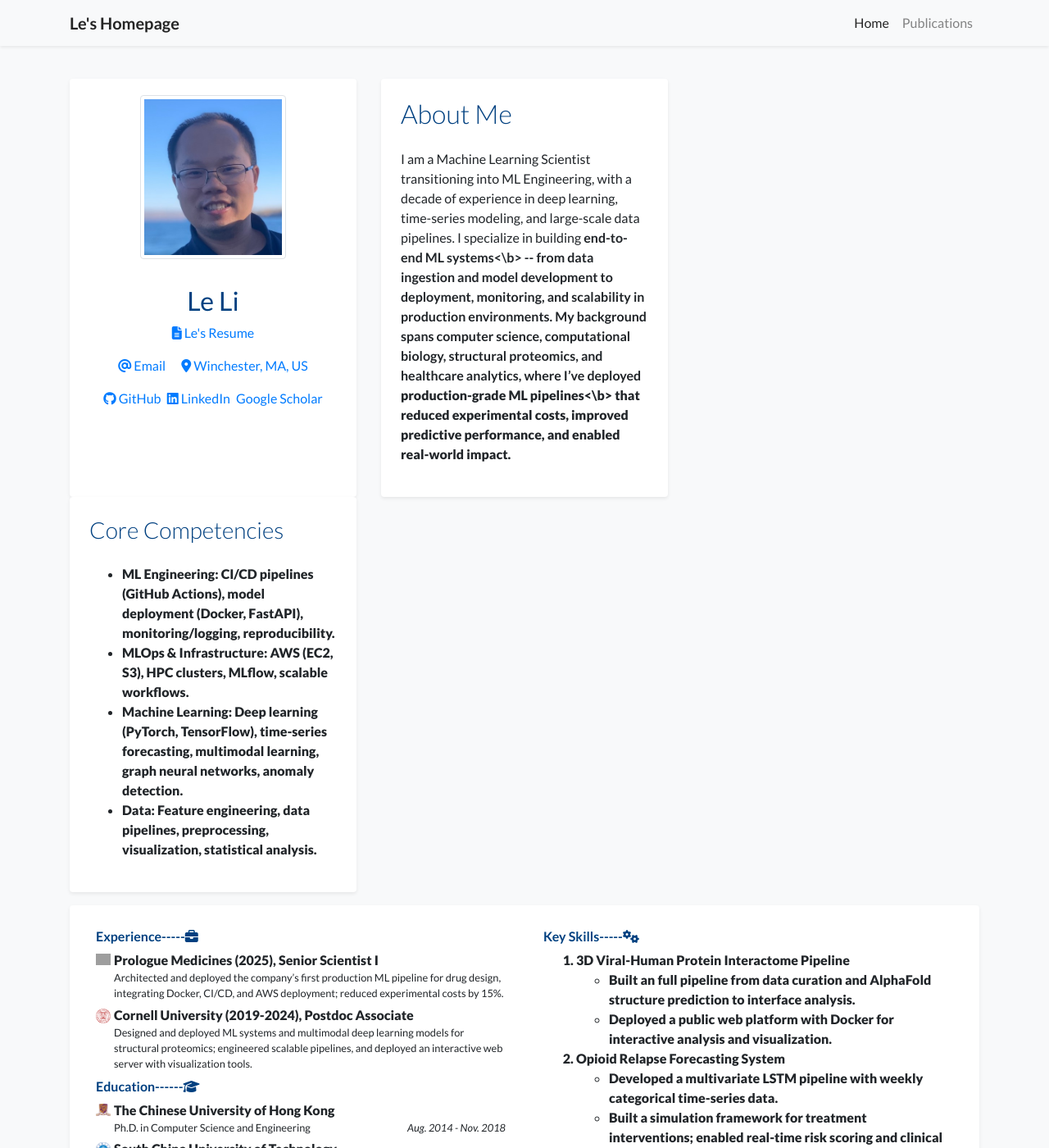
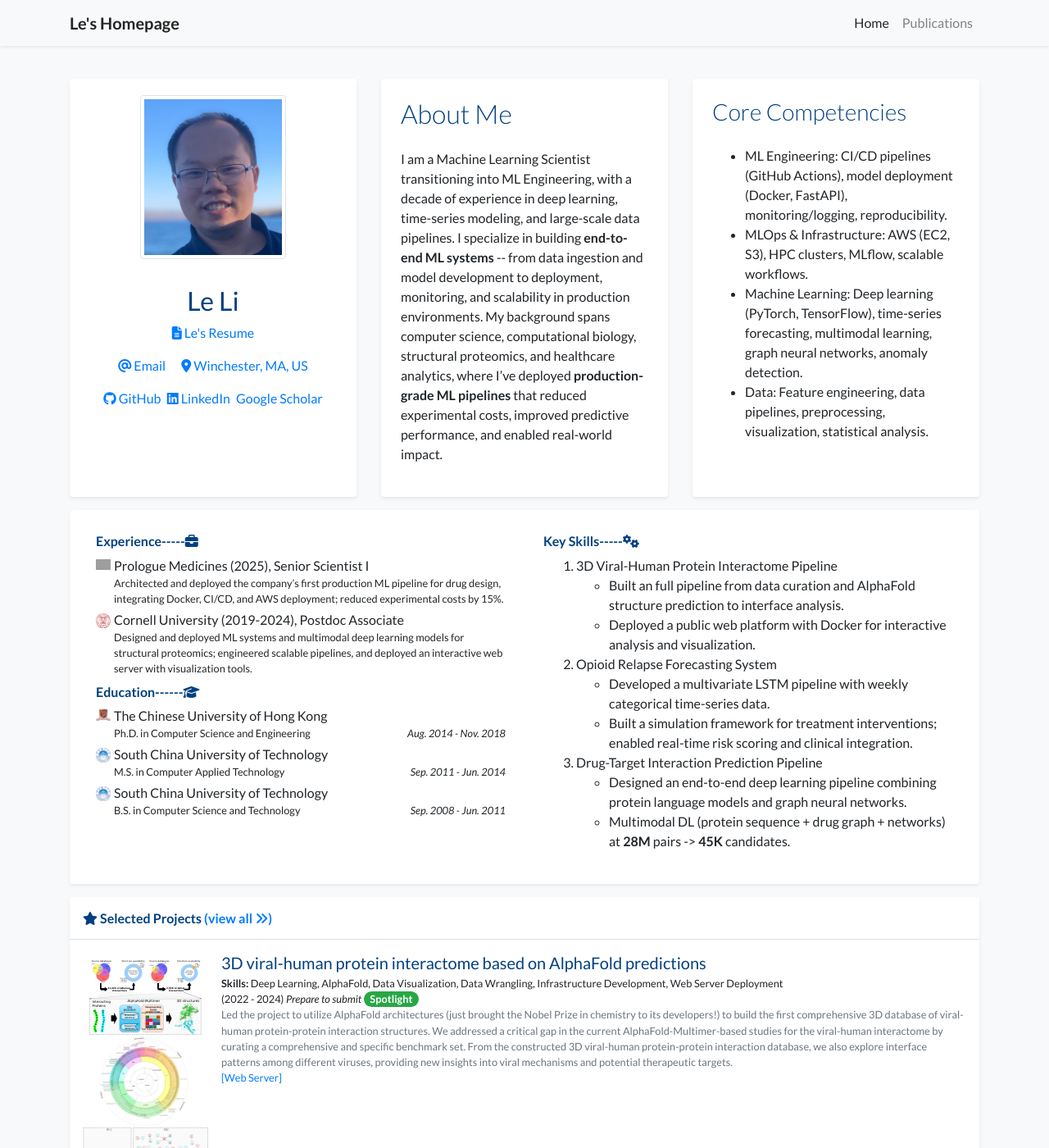
Before and after one commit to moziya/moziya, a Jekyll site: the page built from index.html, in a window 1280 px wide and 1400 px high. Shown: the whole window at 82% size. Built offline with Jekyll 4.4.1, drawn with Linux system fonts in a browser that asks for light colours; nearby versions of some CDN libraries; a style sheet for code colours, icons or effects is not loaded; grey boxes are pictures that could not be loaded.

Commit message:
feat: fixed a bug in _data/profile.yml and _includes/widgets/profile_card.html

```diff
--- a/_data/profile.yml
+++ b/_data/profile.yml
@@ -21,7 +21,7 @@
 
 short_bio_text_justify: false
 short_bio: >-
-  <p>I am a Machine Learning Scientist transitioning into ML Engineering, with a decade of experience in deep learning, time-series modeling, and large-scale data pipelines. I specialize in building <b>end-to-end ML systems<\b> -- from data ingestion and model development to deployment, monitoring, and scalability in production environments. My background spans computer science, computational biology, structural proteomics, and healthcare analytics, where I’ve deployed <b>production-grade ML pipelines<\b> that reduced experimental costs, improved predictive performance, and enabled real-world impact.</p>
+  <p>I am a Machine Learning Scientist transitioning into ML Engineering, with a decade of experience in deep learning, time-series modeling, and large-scale data pipelines. I specialize in building <b>end-to-end ML systems</b> -- from data ingestion and model development to deployment, monitoring, and scalability in production environments. My background spans computer science, computational biology, structural proteomics, and healthcare analytics, where I’ve deployed <b>production-grade ML pipelines</b> that reduced experimental costs, improved predictive performance, and enabled real-world impact.</p>
 #  <p>I am a <b>Research Scientist</b> passionate about solving complex problems using <a href="/moziya/publications#project-Machine%20Learning%20Algorithm"><b>machine learning</b></a>, <a href="/moziya/publications#project-Deep%20Learning"><b>deep learning</b></a>, <a href="/moziya/publications#project-Statistical%20Modeling"><b>statistical modeling</b></a>, and <a href="/moziya/publications#project-Time-Series%20Analysis"><b>time-series analysis</b></a>. I hold a Ph.D. in <b>Computer Science</b>, specializing in predictive modeling and algorithmic solutions for intricate data challenges.</p>
 
 #  <p>My expertise lies in transforming data into actionable insights to drive smarter decision-making and foster deeper understanding. I enjoy tackling high-impact questions, from predictive biological and healthcare models to clinical data analysis.</p>
--- a/_includes/widgets/profile_card.html
+++ b/_includes/widgets/profile_card.html
@@ -79,12 +79,14 @@
         <div class="card border-0 shadow-sm bg-white w-100 h-100" style="min-height: 100%;">
             <div class="card-body p-4">
                 <h3 class="font-weight-light mb-4">Core Competencies</h3>
+                <p>
                 <ul>
-                    <li><b>ML Engineering: </b>CI/CD pipelines (GitHub Actions), model deployment (Docker, FastAPI), monitoring/logging, reproducibility.</li>
-                    <li><b>MLOps & Infrastructure: </b>AWS (EC2, S3), HPC clusters, MLflow, scalable workflows.</li>
-                    <li><b>Machine Learning: </b>Deep learning (PyTorch, TensorFlow), time-series forecasting, multimodal learning, graph neural networks, anomaly detection.</li>
-                    <li><b>Data: </b>Feature engineering, data pipelines, preprocessing, visualization, statistical analysis.</li>
+                    <li>ML Engineering: CI/CD pipelines (GitHub Actions), model deployment (Docker, FastAPI), monitoring/logging, reproducibility.</li>
+                    <li>MLOps & Infrastructure: AWS (EC2, S3), HPC clusters, MLflow, scalable workflows.</li>
+                    <li>Machine Learning: Deep learning (PyTorch, TensorFlow), time-series forecasting, multimodal learning, graph neural networks, anomaly detection.</li>
+                    <li>Data: Feature engineering, data pipelines, preprocessing, visualization, statistical analysis.</li>
                 </ul>
+                </p>
 <!--                <p>Passionate about leveraging quantitative skills in finance, I am actively expanding my expertise through self-directed study of advanced financial modeling and quantitative finance courses, including:</p>
                 <ul>
                     <li><i><a href="https://www.coursera.org/learn/financial-markets-global">Financial Markets</a></i> on <b>Coursera</b></li>
```
